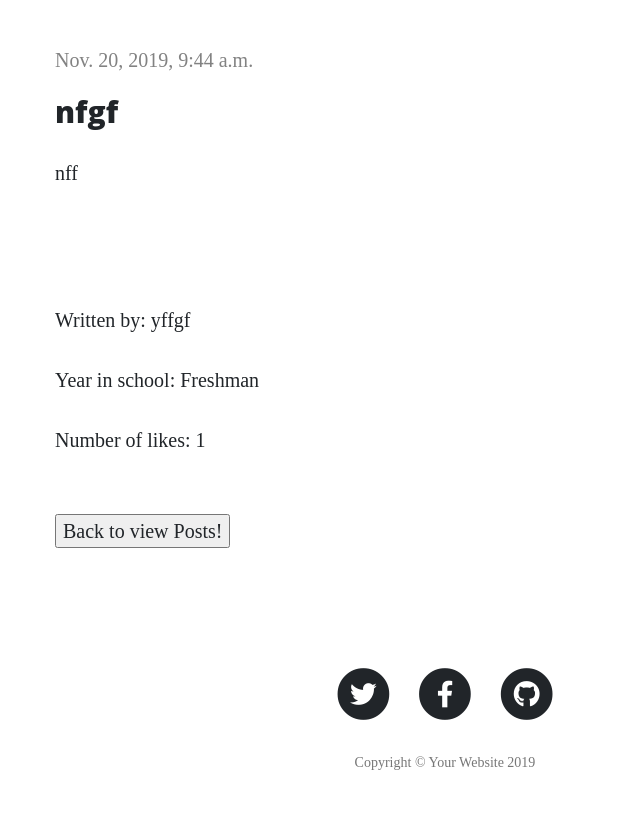
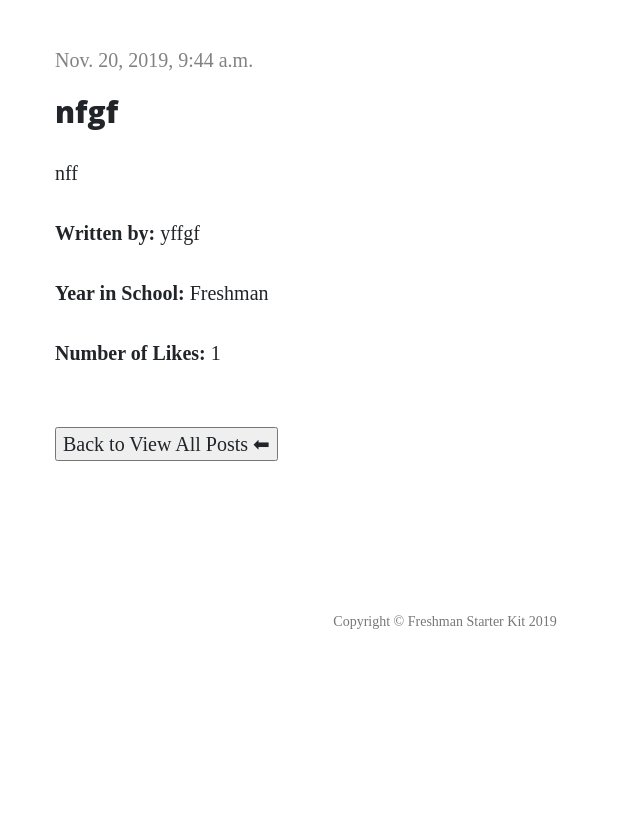
Before and after one commit to archanaramakrishnan/EECS448-Project3, a Django app: page /post_detail/1/ in a window 1280 px wide. Shown: the part 616-1454 px from the top of the page, without its empty margins (0-640 px from the left). After the commit the page ends 1245 px from the top, so only its background shows below. Run offline with Django 3.2, Linux system fonts and the light colour scheme; data comes from the database, SQL or seed files in the repository; some libraries are stand-ins or nearby versions.

Commit message:
added emojis to buttons and formatted view post

```diff
--- a/mysite/myapp/templates/post_detail.html
+++ b/mysite/myapp/templates/post_detail.html
@@ -168,12 +168,11 @@
                 {% endif %}
                 <h2>{{ post.title }}</h2>
                 <p>{{ post.text|linebreaksbr }}</p>
-                <br><br>
-                <p>Written by: {{ post.user_name }}</p>
-                <p>Year in school: {{ post.year_in_school }}</p>
-                <p>Number of likes: {{ post.like_count }}</p>
+                <p><strong>Written by:</strong> {{ post.user_name }}</p>
+                <p><strong>Year in School:</strong> {{ post.year_in_school }}</p>
+                <p><strong>Number of Likes:</strong> {{ post.like_count }}</p>
                 <br>
-                <button onclick="window.location = '../../view_advice.html#advice';">Back to view Posts!</button>
+                <button onclick="window.location = '../../view_advice.html#advice';">Back to View All Posts &#11013;</button>
               </div>
             </div>
           </div>
@@ -183,33 +182,7 @@
           <div class="container">
             <div class="row">
               <div class="col-lg-8 col-md-10 mx-auto">
-                <ul class="list-inline text-center">
-                  <li class="list-inline-item">
-                    <a href="#">
-                      <span class="fa-stack fa-lg">
-                        <i class="fas fa-circle fa-stack-2x"></i>
-                        <i class="fab fa-twitter fa-stack-1x fa-inverse"></i>
-                      </span>
-                    </a>
-                  </li>
-                  <li class="list-inline-item">
-                    <a href="#">
-                      <span class="fa-stack fa-lg">
-                        <i class="fas fa-circle fa-stack-2x"></i>
-                        <i class="fab fa-facebook-f fa-stack-1x fa-inverse"></i>
-                      </span>
-                    </a>
-                  </li>
-                  <li class="list-inline-item">
-                    <a href="#">
-                      <span class="fa-stack fa-lg">
-                        <i class="fas fa-circle fa-stack-2x"></i>
-                        <i class="fab fa-github fa-stack-1x fa-inverse"></i>
-                      </span>
-                    </a>
-                  </li>
-                </ul>
-                <p class="copyright text-muted">Copyright &copy; Your Website 2019</p>
+                <p class="copyright text-muted">Copyright &copy; Freshman Starter Kit 2019</p>
               </div>
             </div>
           </div>
```
Also changed, not shown: mysite/myapp/templates/view_advice.html (+2 -42 lines).
